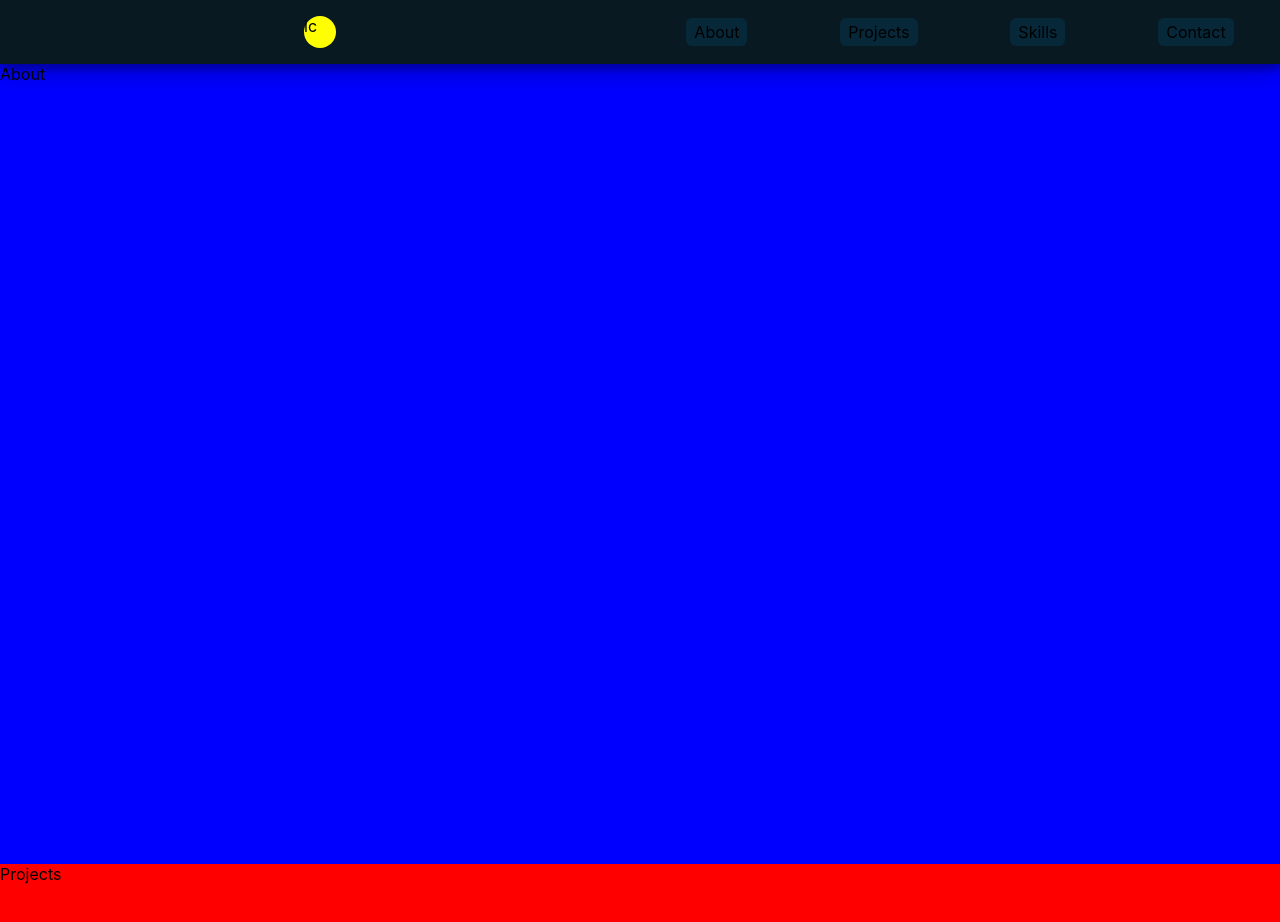
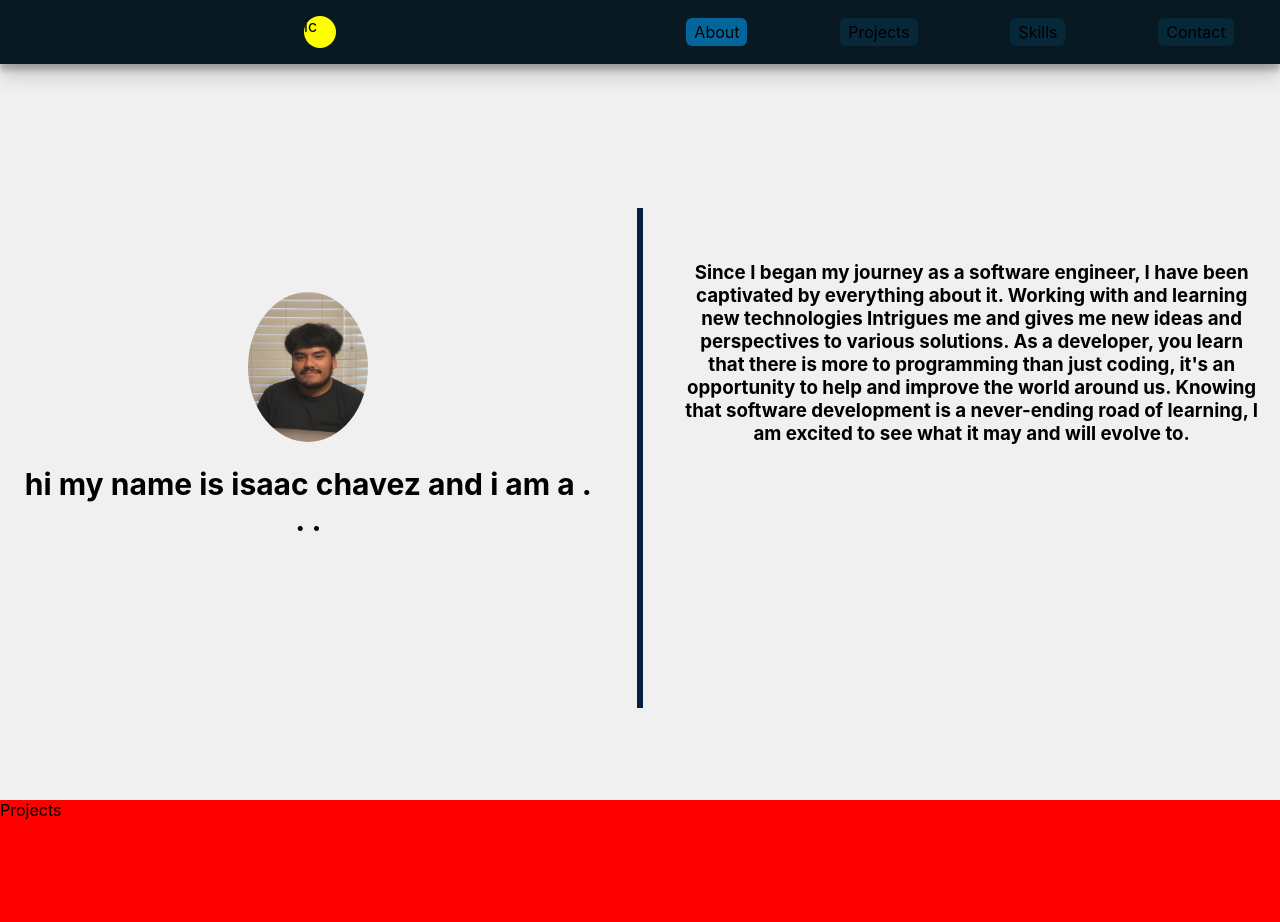
Before and after one commit to isaac-3/ic-portfolio, a Next.js app: page / in a window 1280 px wide. Shown: the top 922 px of the page. Built offline with nearby package versions, Linux system fonts and the light colour scheme.

Commit message:
create about section

```diff
--- a/components/about.tsx
+++ b/components/about.tsx
@@ -1,11 +1,37 @@
 import React from "react";
+import Image from "next/image";
 
-type Props = {};
-
-const About = (props: Props) => {
+const About = () => {
   return (
     <div className="about-container" id="about">
-      About
+      <div className="about-me-name">
+        <Image
+          alt="profile-pic"
+          src="/croppro.jpg"
+          className="about-profile"
+          width={120}
+          height={150}
+        />
+        <h1>hi my name is isaac chavez and i am a . . .</h1>
+        <span
+          className="txt-type"
+          data-wait="3000"
+          data-words='["Software Developer", "Lifelong Learner", "Problem Solver"]'
+        ></span>
+      </div>
+      <div className="about-seperater"></div>
+      <div className="about-me-read">
+        <h3>
+          Since I began my journey as a software engineer, I have been
+          captivated by everything about it. Working with and learning new
+          technologies Intrigues me and gives me new ideas and perspectives to
+          various solutions. As a developer, you learn that there is more to
+          programming than just coding, it's an opportunity to help and improve
+          the world around us. Knowing that software development is a
+          never-ending road of learning, I am excited to see what it may and
+          will evolve to.
+        </h3>
+      </div>
     </div>
   );
 };
--- /dev/null
+++ b/styles/modules/_about.scss
@@ -0,0 +1,59 @@
+.about-container {
+  height: 100vh;
+  width: 100%;
+  text-align: center;
+  display: flex;
+  flex-wrap: wrap;
+  align-content: center;
+  margin-top: -64px;
+}
+
+.about-me-name {
+  font-size: 15px;
+  text-align: center;
+  margin-left: auto;
+  margin-right: auto;
+}
+
+.about-profile {
+  // box-shadow: 0 4px 8px 0 rgba(0, 0, 0, 0.4), 0 6px 20px 0 rgba(0, 0, 0, 0.5);
+  border-radius: 50%;
+}
+
+.about-seperater {
+  margin-top: 116px;
+  margin-left: auto;
+  margin-right: auto;
+  border-left: 6px solid #022140;
+  height: 500px;
+}
+
+.about-me-read {
+  text-align: center;
+  margin-left: auto;
+  margin-right: auto;
+}
+
+@media screen and (min-width: 768px) {
+  .about-me-name {
+    margin-top: 200px;
+    width: 45%;
+  }
+  .about-me-read {
+    width: 45%;
+    padding-top: 150px;
+  }
+}
+
+@media screen and (max-width: 768px) {
+  .about-seperater {
+    display: none;
+  }
+  .about-me-name {
+    margin-top: 68px;
+    width: 90%;
+  }
+  .about-me-read {
+    width: 90%;
+  }
+}
--- a/styles/modules/_index.scss
+++ b/styles/modules/_index.scss
@@ -1 +1,2 @@
 @forward "navbar";
+@forward "about";
--- a/styles/modules/_navbar.scss
+++ b/styles/modules/_navbar.scss
@@ -36,15 +36,14 @@
   &.active {
     background-color: $nav-link-active;
   }
+
+  &:hover {
+    background-color: $nav-link-active;
+  }
 }
 
 ////
 
-.about-container {
-  background-color: blue;
-  height: 100vh;
-  width: 100%;
-}
 .projects-container {
   background-color: red;
   height: 100vh;
```
Also changed, not shown: public/croppro.jpg (added).
